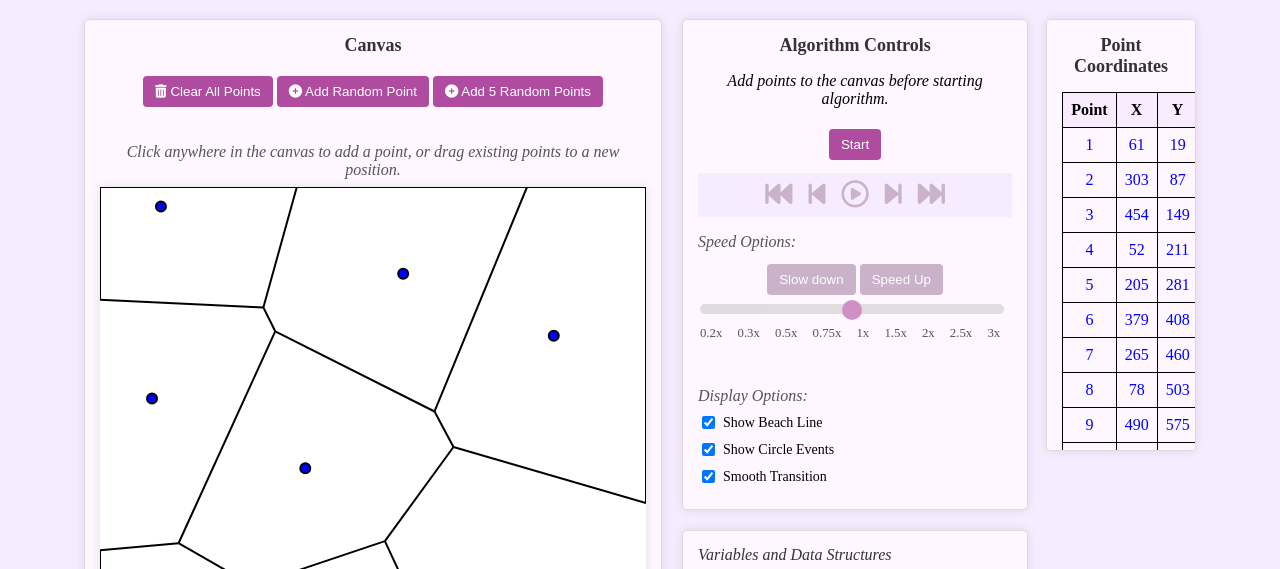
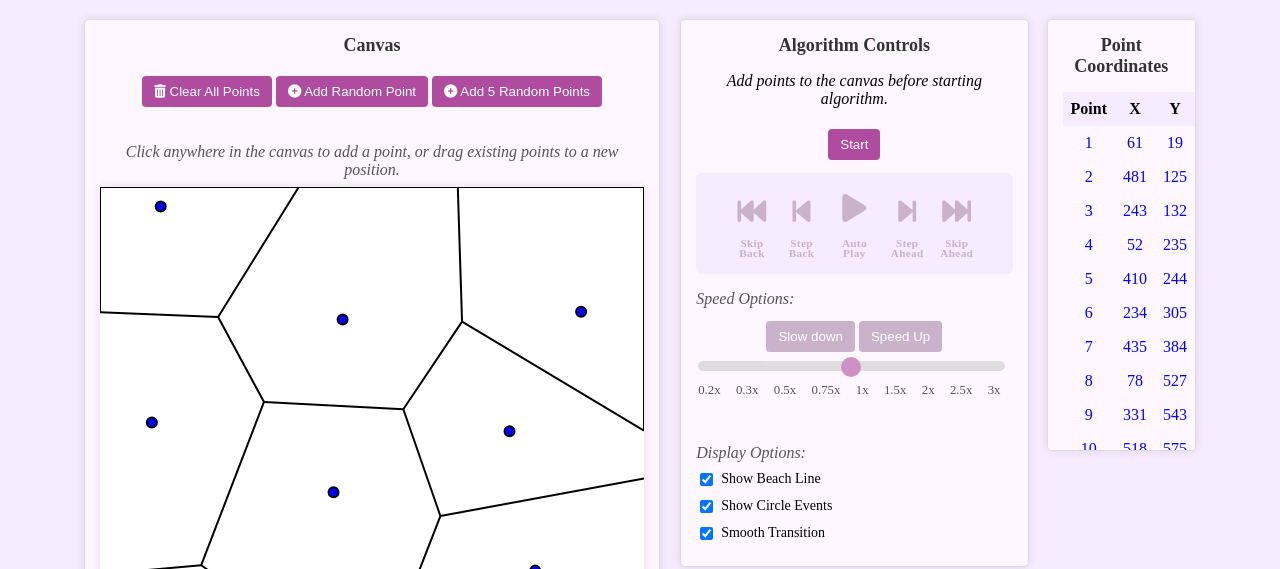
Before and after one commit to HannahMarsh/CompGeom, a website: page public/index.html in a window 1280 px wide. Shown: the part 172-741 px from the top of the page. Drawn offline with Linux system fonts and the light colour scheme.

Commit message:
style changes

```diff
--- a/public/index.html
+++ b/public/index.html
@@ -45,11 +45,22 @@
 
                 <button id="start-button" disabled>Start</button>
                 <div class="pause-play-skip-container">
-                    <button class="pause-play-skip" id="skip-back-button"  disabled><i class="fas fa-backward-fast"></i></button>
-                    <button class="pause-play-skip" id="back-button" disabled><i class="fa-solid fa-backward-step"></i></button>
-                    <button class="pause-play-skip" id="auto-play-button" disabled><i class="fa-regular fa-circle-play"></i></button>
-                    <button class="pause-play-skip" id="next-button" disabled><i class="fas fa-forward-step"></i></button>
-                    <button class="pause-play-skip" id="skip-ahead-button" disabled><i class="fas fa-forward-fast"></i></button>
+                    <div class="pause-play-skip-bound" id="pause-play-skip-bound-skip-back">
+                        <button class="pause-play-skip" id="skip-back-button"  disabled><i class="fas fa-backward-fast"></i></button>
+                        <span class="pause-play-skip-label">Skip<br>Back</span>
+                    </div><div class="pause-play-skip-bound" id="pause-play-skip-bound-step-back">
+                        <button class="pause-play-skip" id="back-button" disabled><i class="fa-solid fa-backward-step"></i></button>
+                    <span class="pause-play-skip-label">Step<br>Back</span>
+                    </div><div class="pause-play-skip-bound" id="pause-play-skip-bound-auto-play">
+                        <button class="pause-play-skip" id="auto-play-button" disabled><i class="fa-solid fa-circle-play"></i></button>
+                        <span class="pause-play-skip-label" id="auto-play-label">Auto<br>Play</span>
+                    </div><div class="pause-play-skip-bound" id="pause-play-skip-bound-step-ahead">
+                        <button class="pause-play-skip" id="next-button" disabled><i class="fas fa-forward-step"></i></button>
+                    <span class="pause-play-skip-label">Step<br>Ahead</span>
+                    </div><div class="pause-play-skip-bound" id="pause-play-skip-bound-skip-ahead">
+                        <button class="pause-play-skip" id="skip-ahead-button" disabled><i class="fas fa-forward-fast"></i></button>
+                    <span class="pause-play-skip-label">Skip<br>Ahead</span>
+                    </div>
                 </div>
 
 
--- a/public/scripts/controls.js
+++ b/public/scripts/controls.js
@@ -48,7 +48,6 @@ autoPlayButton.addEventListener("click", () => {
     if (canvasWrapper.inAlgorithm) {
         if (!canvasWrapper.isAutoPlaying) {
             console.log("Auto-play started");
-            autoPlayButton.innerText = "Pause";
             canvasWrapper.NextTransition(true, true);
             updateAll();
         } else {
@@ -60,6 +59,7 @@ autoPlayButton.addEventListener("click", () => {
         throw new Error("Auto-play button clicked while not in algorithm. Should have been disabled.");
     }
 });
+
 
 nextButton.addEventListener("click", () => {
     console.log("Next.");
@@ -239,16 +239,21 @@ function updateBackAndSkipBackButtons() {
 }
 
 function updateAutoPlayPauseButton() {
+    let play = "<i class=\"fa-solid fa-play\"></i>";
+    let pause = "<i class=\"fa-solid fa-pause\"></i>";
     if (canvasWrapper.IsInAlgorithm()) {
         enableButton(autoPlayButton);
         if (canvasWrapper.isAutoPlaying) {
-            autoPlayButton.innerHTML = "<i class=\"fa-regular fa-circle-pause\"></i>";
+            autoPlayButton.innerHTML = pause;
+            document.getElementById("auto-play-label").innerHTML = "Pause<br>&nbsp;";
         } else {
-            autoPlayButton.innerHTML = "<i class=\"fa-regular fa-circle-play\"></i>";
+            autoPlayButton.innerHTML = play;
+            document.getElementById("auto-play-label").innerHTML = "Auto<br>Play";
         }
     } else {
         disableButton(autoPlayButton);
-        autoPlayButton.innerHTML = "<i class=\"fa-regular fa-circle-play\"></i>";
+        autoPlayButton.innerHTML = play;
+        document.getElementById("auto-play-label").innerHTML = "Auto<br>Play";
 
     }
 }
--- a/public/styles/styles.css
+++ b/public/styles/styles.css
@@ -111,7 +111,7 @@ table {
 }
 
 table, th, td {
-    border: 1px solid black;
+    /*border: 1px solid black;*/
     padding: 8px;
     text-align: center;
 }
@@ -121,7 +121,7 @@ table, th, td {
 }
 
 th {
-    background-color: #faecff;
+    background-color: #f7ebff;
 }
 
 button:not(.pause-play-skip) {
@@ -136,10 +136,16 @@ button:not(.pause-play-skip) {
 }
 
 button.pause-play-skip {
-    background-color: #f7ebff;;
+    background-color: #f7ebff;
     color: #af4ca0;
+
     border: none;
-    font-size: 1.7em;
+    border-radius: 4px;
+    padding-top: 0.1em;
+    padding-bottom: 0.1em;
+    font-size: 1.8em;
+    /*margin-top: 5vh;*/
+    /*margin-bottom: 5vh; !* Centers vertically in remaining space *!*/
 }
 
 button.pause-play-skip:disabled {
@@ -148,11 +154,61 @@ button.pause-play-skip:disabled {
     cursor: not-allowed;
 }
 
+
+
 .pause-play-skip-container {
     margin-top: 1vh;
     background-color: #f7ebff;
-    padding: 5px;
+    border: none;
+    border-radius: 6px;
+    /*box-shadow: inset 0 0 15px rgba(0, 0, 0, 0.1);*/
+    padding: 15px;
+    display: flex; /* Flexbox layout */
+    flex-direction: row; /* Arrange items horizontally */
+    justify-content: center; /* Center horizontally */
+    align-items: flex-end; /* Center vertically */
+    /*height: 5em;*/
 }
+
+.pause-play-skip-bound {
+    display: flex;
+    flex-direction: column; /* Arrange items horizontally */
+    justify-content: center;
+    height: 100%;
+    width: 3.1em;
+}
+
+.pause-play-skip-bound#pause-play-skip-bound-auto-play {
+    width: 3.5em;
+}
+
+.pause-play-skip-bound#pause-play-skip-bound-auto-play > button.pause-play-skip {
+    font-size: 2em;
+}
+
+
+button.pause-play-skip:not(:disabled):hover {
+    background-color: #af4ca0;
+    color: #f7ebff;
+}
+
+.pause-play-skip-label {
+    color: #af4ca0;
+    font-size: 0.7em;
+    font-weight: bold;
+    line-height: 0.9em;
+    letter-spacing: 0.03em;
+    margin-top: 7px;
+}
+
+button.pause-play-skip:disabled + .pause-play-skip-label {
+    color: #c9b2ca;
+    cursor: not-allowed;
+}
+
+/*#auto-play-button {*/
+/*    font-size: 2em;*/
+/*}*/
 
 #visualize-fortune-button:enabled {
     background-color: #a05fcb;
```
